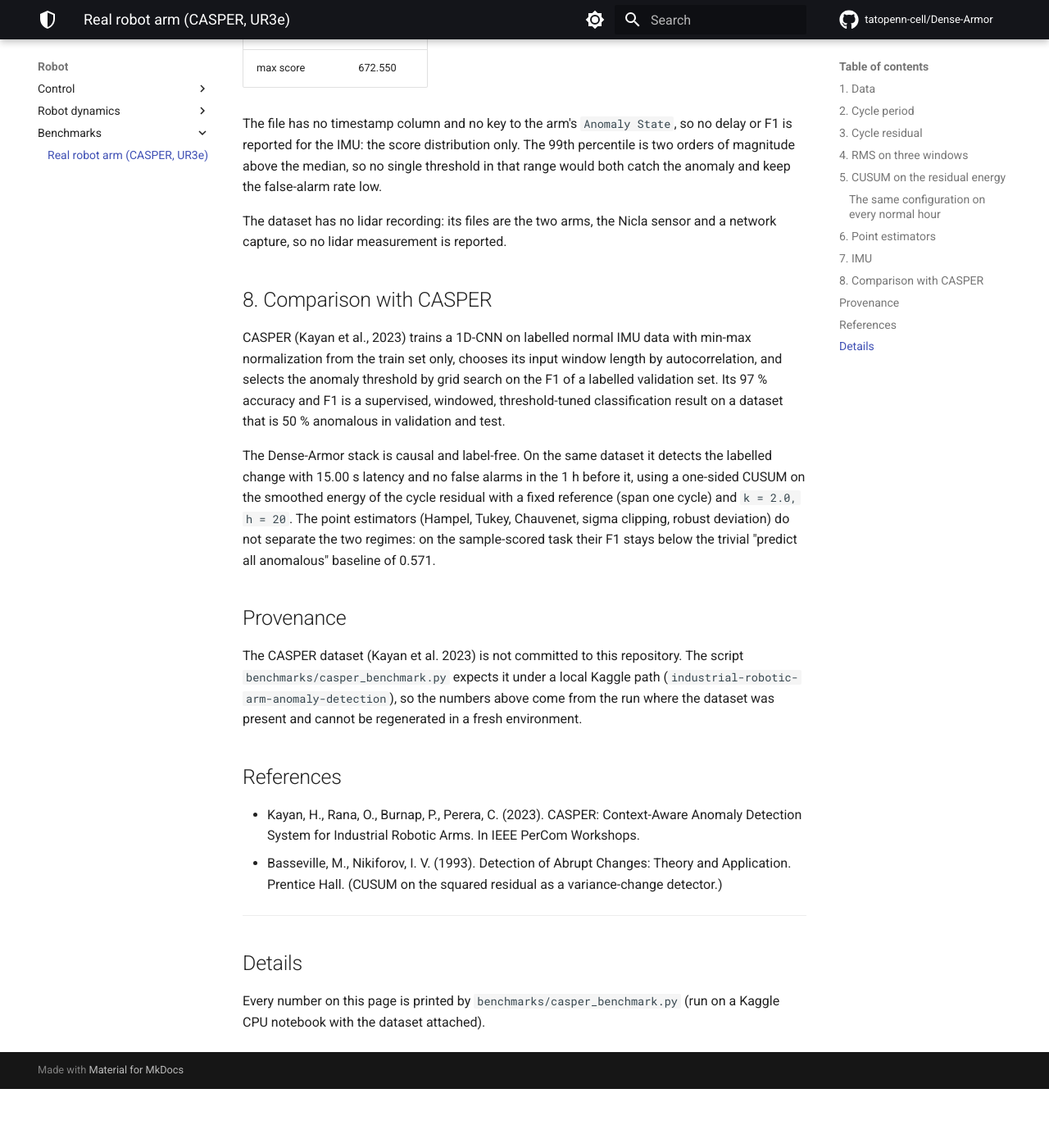
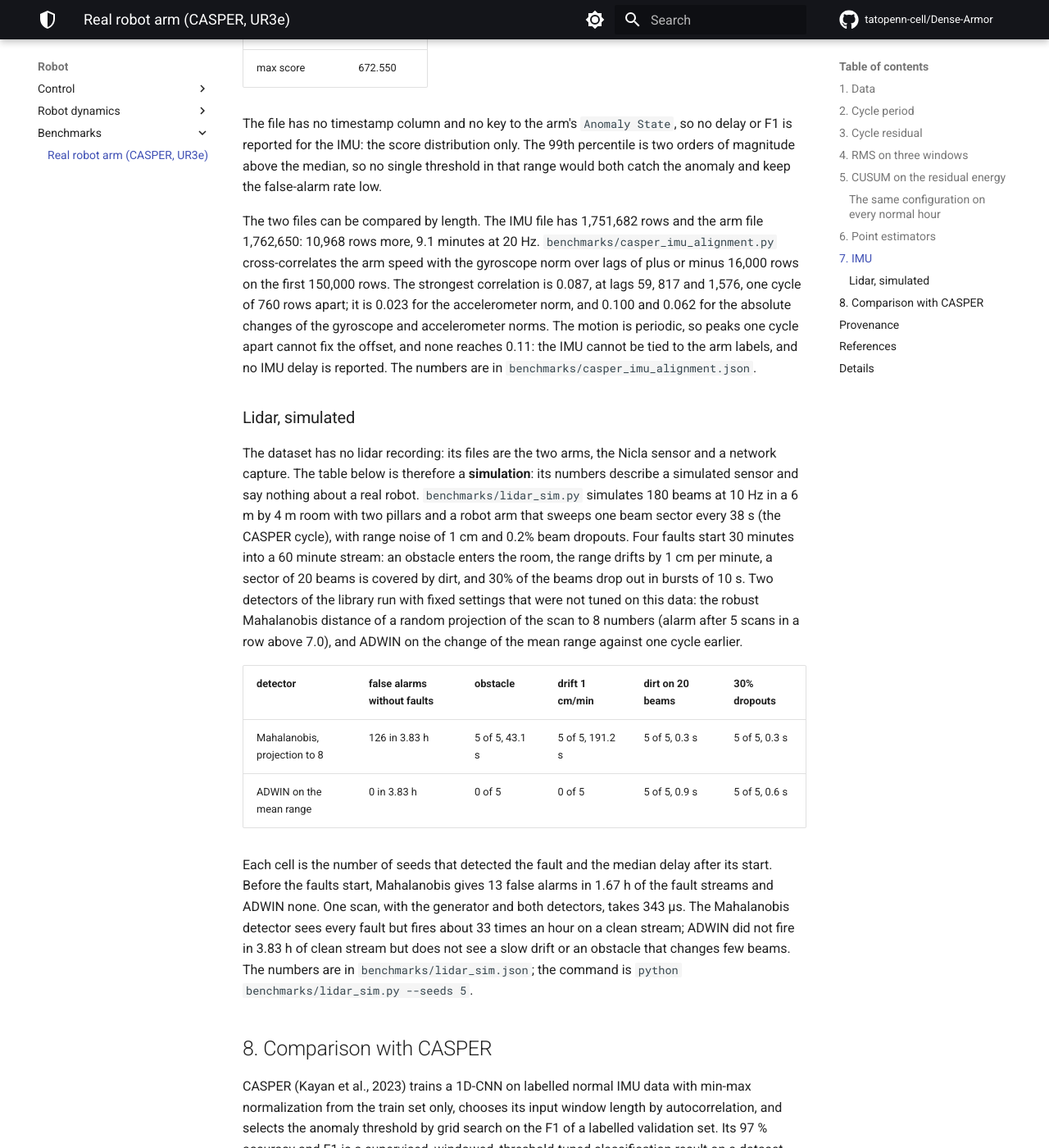
Before and after one commit to tatopenn-cell/Dense-Armor, an MkDocs documentation site: the page built from docs/benchmarks/real_robot_benchmark.md, in a window 1280 px wide and 1400 px high, scrolled down 7137 px. Shown: the whole window at 82% size. Built offline with MkDocs 1.6.1 and Material for MkDocs 9.7.7, drawn with Linux system fonts in a browser that asks for light colours; comment, search, counter and statistics services are not loaded; before the commit the page ends 8465 px from its top, so only the background shows below that.

Commit message:
docs: the CASPER benchmark page states the IMU alignment attempt and the simulated lidar results

```diff
--- a/docs/benchmarks/real_robot_benchmark.md
+++ b/docs/benchmarks/real_robot_benchmark.md
@@ -219,7 +219,19 @@ distribution only. The 99th percentile is two orders of magnitude above
 the median, so no single threshold in that range would both catch the
 anomaly and keep the false-alarm rate low.
 
-The dataset has no lidar recording: its files are the two arms, the Nicla sensor and a network capture, so no lidar measurement is reported.
+
+The two files can be compared by length. The IMU file has 1,751,682 rows and the arm file 1,762,650: 10,968 rows more, 9.1 minutes at 20 Hz. `benchmarks/casper_imu_alignment.py` cross-correlates the arm speed with the gyroscope norm over lags of plus or minus 16,000 rows on the first 150,000 rows. The strongest correlation is 0.087, at lags 59, 817 and 1,576, one cycle of 760 rows apart; it is 0.023 for the accelerometer norm, and 0.100 and 0.062 for the absolute changes of the gyroscope and accelerometer norms. The motion is periodic, so peaks one cycle apart cannot fix the offset, and none reaches 0.11: the IMU cannot be tied to the arm labels, and no IMU delay is reported. The numbers are in `benchmarks/casper_imu_alignment.json`.
+
+### Lidar, simulated
+
+The dataset has no lidar recording: its files are the two arms, the Nicla sensor and a network capture. The table below is therefore a **simulation**: its numbers describe a simulated sensor and say nothing about a real robot. `benchmarks/lidar_sim.py` simulates 180 beams at 10 Hz in a 6 m by 4 m room with two pillars and a robot arm that sweeps one beam sector every 38 s (the CASPER cycle), with range noise of 1 cm and 0.2% beam dropouts. Four faults start 30 minutes into a 60 minute stream: an obstacle enters the room, the range drifts by 1 cm per minute, a sector of 20 beams is covered by dirt, and 30% of the beams drop out in bursts of 10 s. Two detectors of the library run with fixed settings that were not tuned on this data: the robust Mahalanobis distance of a random projection of the scan to 8 numbers (alarm after 5 scans in a row above 7.0), and ADWIN on the change of the mean range against one cycle earlier.
+
+| detector | false alarms without faults | obstacle | drift 1 cm/min | dirt on 20 beams | 30% dropouts |
+|---|---|---|---|---|---|
+| Mahalanobis, projection to 8 | 126 in 3.83 h | 5 of 5, 43.1 s | 5 of 5, 191.2 s | 5 of 5, 0.3 s | 5 of 5, 0.3 s |
+| ADWIN on the mean range | 0 in 3.83 h | 0 of 5 | 0 of 5 | 5 of 5, 0.9 s | 5 of 5, 0.6 s |
+
+Each cell is the number of seeds that detected the fault and the median delay after its start. Before the faults start, Mahalanobis gives 13 false alarms in 1.67 h of the fault streams and ADWIN none. One scan, with the generator and both detectors, takes 343 µs. The Mahalanobis detector sees every fault but fires about 33 times an hour on a clean stream; ADWIN did not fire in 3.83 h of clean stream but does not see a slow drift or an obstacle that changes few beams. The numbers are in `benchmarks/lidar_sim.json`; the command is `python benchmarks/lidar_sim.py --seeds 5`.
 
 ## 8. Comparison with CASPER
 
```
